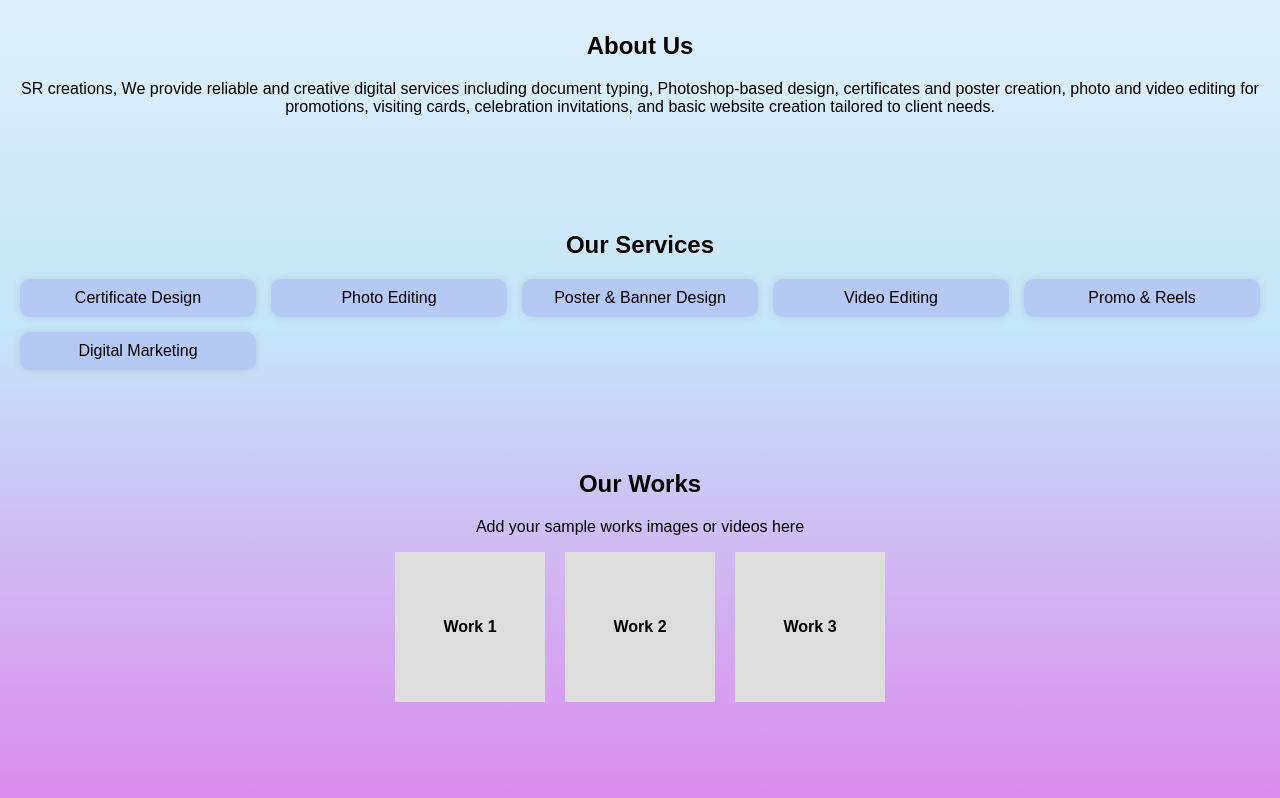
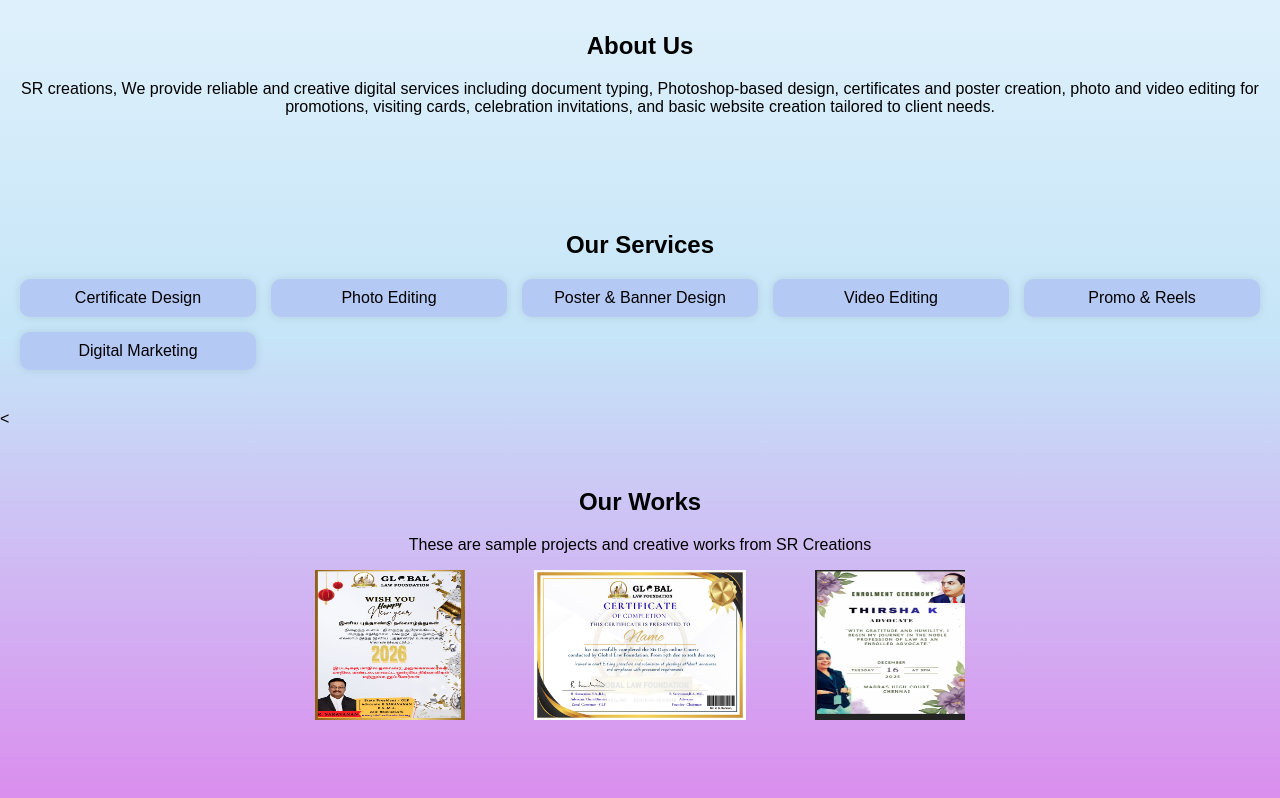
Before and after one commit to gantarajesh0905-gr/SR-creation-official-webpage, a plain HTML site: page index.html in a window 1280 px wide. Shown: the part 424-1222 px from the top of the page. Drawn offline with Linux system fonts and the light colour scheme.

Commit message:
Add files via upload

```diff
--- a/index.html
+++ b/index.html
@@ -50,13 +50,22 @@
 </section>
 
 <!-- Portfolio -->
-<section id="portfolio">
+<<section id="portfolio">
     <h2>Our Works</h2>
-    <p>Add your sample works images or videos here</p>
+    <p>These are sample projects and creative works from SR Creations</p>
+
     <div class="portfolio">
-        <div class="box">Work 1</div>
-        <div class="box">Work 2</div>
-        <div class="box">Work 3</div>
+        <div class="box">
+            <img src="project1.jpeg" alt="Greeting Poster" width="300" height="150">
+        </div>
+
+        <div class="box">
+            <img src="project2.jpeg" alt="Certificate Design" width="300" height="150">
+        </div>
+
+        <div class="box">
+            <img src="project3.jpeg" alt="Party Poster" width="300" height="150">
+        </div>
     </div>
 </section>
 
@@ -90,5 +99,16 @@ href="https://cdnjs.cloudflare.com/ajax/libs/font-awesome/6.5.0/css/all.min.css"
     <p>© 2025 SR Creations</p>
 </footer>
 
+<script>
+function contactNow() {
+    document.getElementById("contact").scrollIntoView({
+        behavior: "smooth"
+    });
+}
+</script>
+
 </body>
 </html>
+
+</body>
+</html>
--- a/style.css
+++ b/style.css
@@ -63,7 +63,7 @@ section {
 .portfolio {
     display: flex;
     justify-content: center;
-    gap: 20px;
+    gap: 100px;
 }
 
 .box {
```
Also changed, not shown: script.js (+8 -0 lines), project1.jpeg (added), project2.jpeg (added), project3.jpeg (added).
